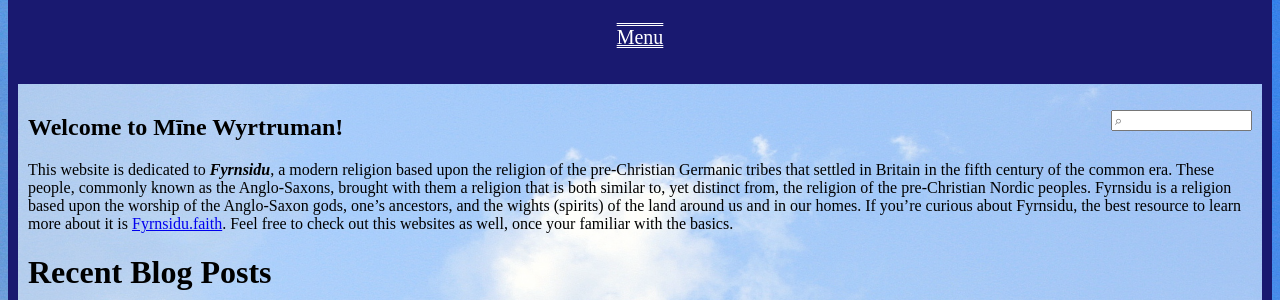
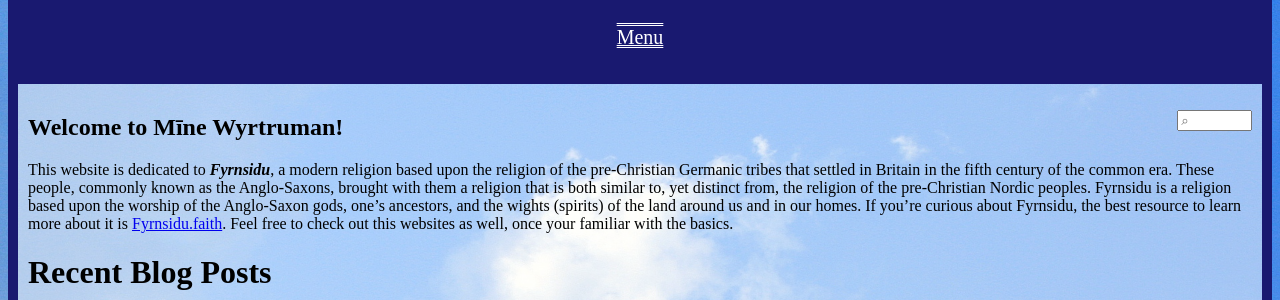
Before and after one commit to byronpendason/byronpendason.github.io, a Jekyll site: the page built from index.md, in a window 1280 px wide. Shown: the part 141-441 px from the top of the page. Built offline with Jekyll 4.4.1, drawn with Linux system fonts in a browser that asks for light colours; our own code applies the rules of GitHub Pages for plain Markdown files; comment, search, counter and statistics services are not loaded.

Commit message:
update style.css

```diff
--- a/css/style.css
+++ b/css/style.css
@@ -61,7 +61,7 @@ nav a {
 }
 #search-input {
   float: right;
-  max-width: 10em;
+  max-width: 5em;
 }
 #content {
   background: rgba(255, 255, 255, 0.5);
```
